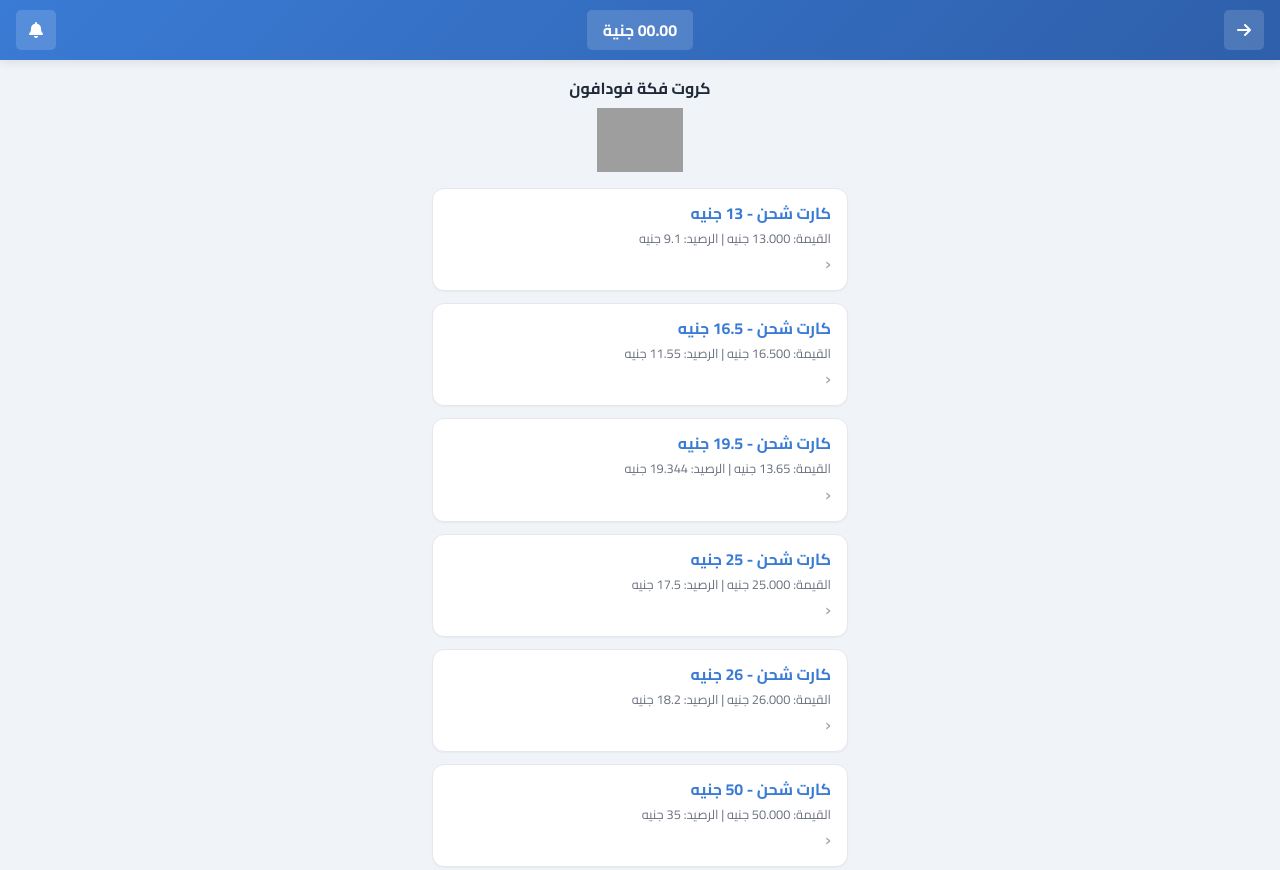
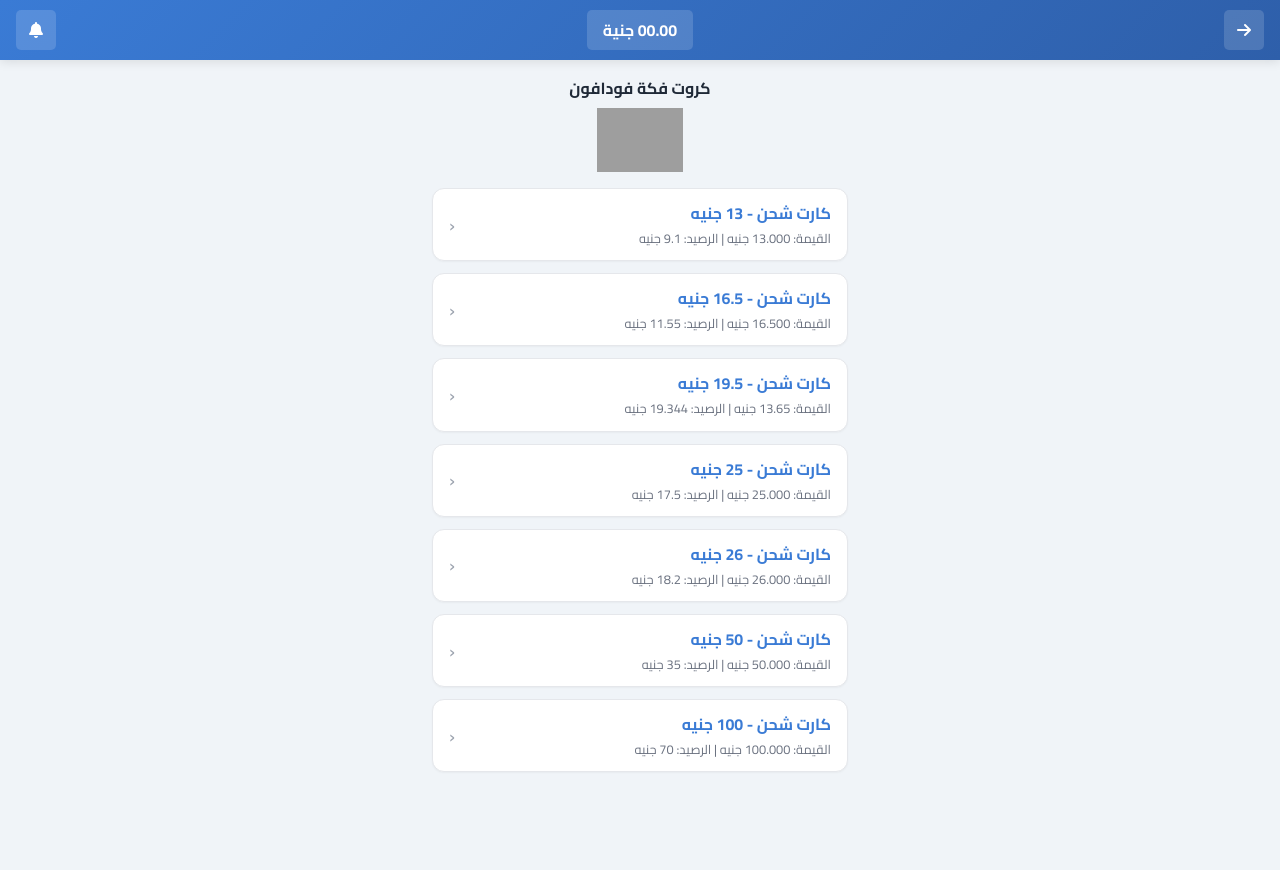
Before and after one commit to same7samy00/egy, a plain HTML site: page faka-voda.html in a window 1280 px wide. Shown: the top 870 px of the page. After the commit the page ends 800 px from the top, so only its background shows below. Drawn offline with nearby package versions, Linux system fonts and the light colour scheme; grey boxes are pictures that could not be loaded.

Commit message:
faka-voda.html

```diff
--- a/faka-voda.html
+++ b/faka-voda.html
@@ -172,54 +172,55 @@
 
         <!-- Services List -->
         <div class="flex flex-col gap-3">
-            <div class="card-button" onclick="openModal('كارت شحن - 13 جنيه', 13.000, 9.1, 12.896)">
-                <div class="text-right">
+            <!-- التعديل هنا: تم تعديل بنية الزر ليظهر السهم يسارًا -->
+            <div class="card-button flex items-center justify-between" onclick="openModal('كارت شحن - 13 جنيه', 13.000, 9.1, 12.896)">
+                <div class="flex-grow text-right">
                     <h3 class="card-title">كارت شحن - 13 جنيه</h3>
                     <p class="card-details">القيمة: 13.000 جنيه | الرصيد: 9.1 جنيه</p>
                 </div>
-                <div class="card-arrow">&lsaquo;</div>
+                <div class="card-arrow pr-2">&lsaquo;</div>
             </div>
-             <div class="card-button" onclick="openModal('كارت شحن - 16.5 جنيه', 16.500, 11.55, 16.368)">
-                <div class="text-right">
+             <div class="card-button flex items-center justify-between" onclick="openModal('كارت شحن - 16.5 جنيه', 16.500, 11.55, 16.368)">
+                <div class="flex-grow text-right">
                     <h3 class="card-title">كارت شحن - 16.5 جنيه</h3>
                     <p class="card-details">القيمة: 16.500 جنيه | الرصيد: 11.55 جنيه</p>
                 </div>
-                <div class="card-arrow">&lsaquo;</div>
+                <div class="card-arrow pr-2">&lsaquo;</div>
             </div>
-             <div class="card-button" onclick="openModal('كارت شحن - 19.5 جنيه', 19.500, 13.65, 19.344)">
-                <div class="text-right">
+             <div class="card-button flex items-center justify-between" onclick="openModal('كارت شحن - 19.5 جنيه', 19.500, 13.65, 19.344)">
+                <div class="flex-grow text-right">
                     <h3 class="card-title">كارت شحن - 19.5 جنيه</h3>
                     <p class="card-details">القيمة: 13.65 جنيه | الرصيد: 19.344 جنيه</p>
                 </div>
-                <div class="card-arrow">&lsaquo;</div>
+                <div class="card-arrow pr-2">&lsaquo;</div>
             </div>
-            <div class="card-button" onclick="openModal('كارت شحن - 25 جنيه', 25.000, 17.5, 24.8)">
-                <div class="text-right">
+            <div class="card-button flex items-center justify-between" onclick="openModal('كارت شحن - 25 جنيه', 25.000, 17.5, 24.8)">
+                <div class="flex-grow text-right">
                     <h3 class="card-title">كارت شحن - 25 جنيه</h3>
                     <p class="card-details">القيمة: 25.000 جنيه | الرصيد: 17.5 جنيه</p>
                 </div>
-                <div class="card-arrow">&lsaquo;</div>
+                <div class="card-arrow pr-2">&lsaquo;</div>
             </div>
-            <div class="card-button" onclick="openModal('كارت شحن - 26 جنيه', 26.000, 18.2, 25.792)">
-                 <div class="text-right">
+            <div class="card-button flex items-center justify-between" onclick="openModal('كارت شحن - 26 جنيه', 26.000, 18.2, 25.792)">
+                 <div class="flex-grow text-right">
                     <h3 class="card-title">كارت شحن - 26 جنيه</h3>
                     <p class="card-details">القيمة: 26.000 جنيه | الرصيد: 18.2 جنيه</p>
                 </div>
-                <div class="card-arrow">&lsaquo;</div>
+                <div class="card-arrow pr-2">&lsaquo;</div>
             </div>
-            <div class="card-button" onclick="openModal('كارت شحن - 50 جنيه', 50.000, 35, 49.6)">
-                 <div class="text-right">
+            <div class="card-button flex items-center justify-between" onclick="openModal('كارت شحن - 50 جنيه', 50.000, 35, 49.6)">
+                 <div class="flex-grow text-right">
                     <h3 class="card-title">كارت شحن - 50 جنيه</h3>
                     <p class="card-details">القيمة: 50.000 جنيه | الرصيد: 35 جنيه</p>
                 </div>
-                <div class="card-arrow">&lsaquo;</div>
+                <div class="card-arrow pr-2">&lsaquo;</div>
             </div>
-            <div class="card-button" onclick="openModal('كارت شحن - 100 جنيه', 100.000, 70, 99.2)">
-                 <div class="text-right">
+            <div class="card-button flex items-center justify-between" onclick="openModal('كارت شحن - 100 جنيه', 100.000, 70, 99.2)">
+                 <div class="flex-grow text-right">
                     <h3 class="card-title">كارت شحن - 100 جنيه</h3>
                     <p class="card-details">القيمة: 100.000 جنيه | الرصيد: 70 جنيه</p>
                 </div>
-                <div class="card-arrow">&lsaquo;</div>
+                <div class="card-arrow pr-2">&lsaquo;</div>
             </div>
         </div>
     </div>
```
